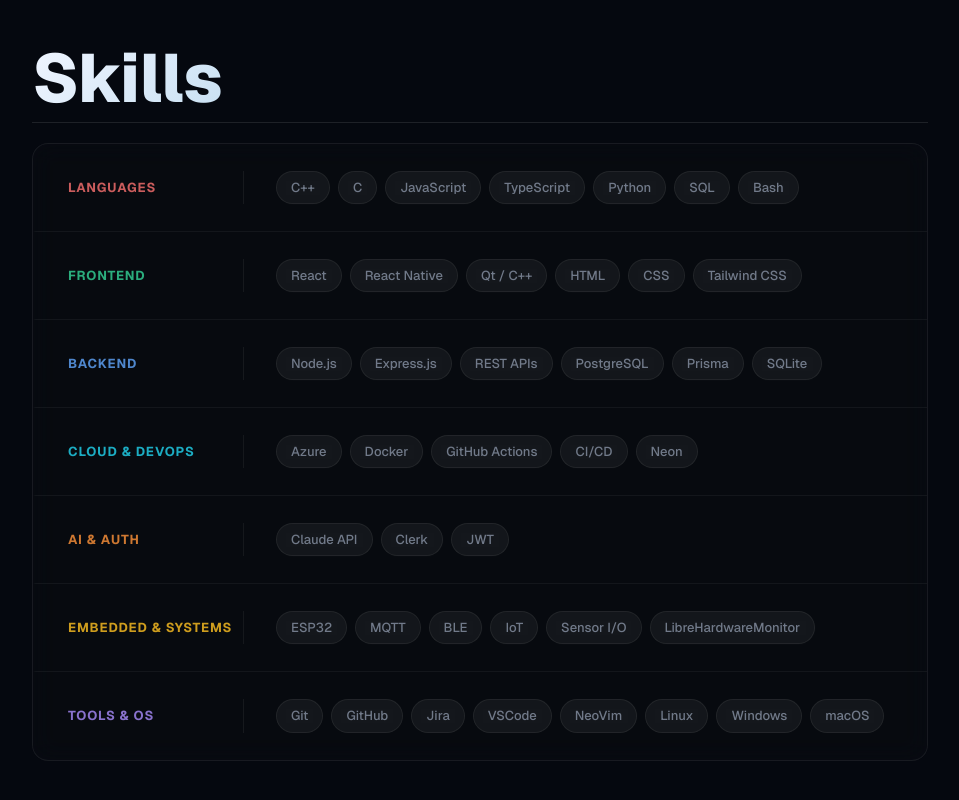
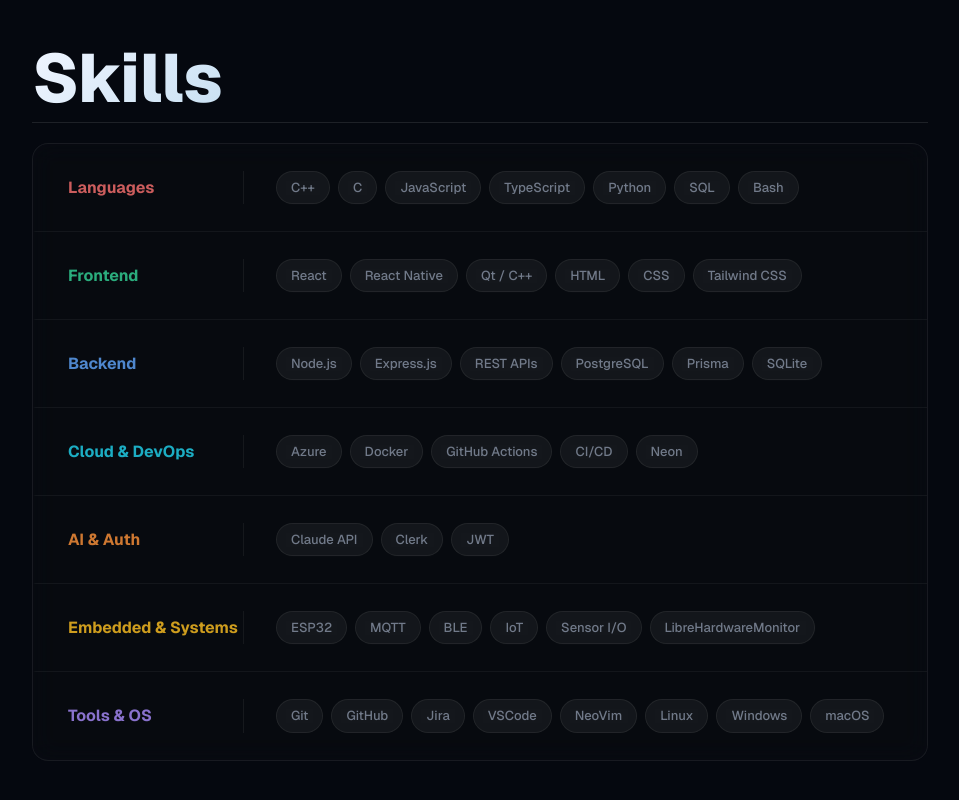
Before and after one commit to pearcepackman/PersonalWebsite, a React (Vite) app: page / in a window 1280 px wide. Shown: the part 1526-2326 px from the top of the page, without its empty margins (160-1119 px from the left). Built offline with nearby package versions, Linux system fonts and the light colour scheme.

Commit message:
Fixed: README and Font

```diff
--- a/src/App.css
+++ b/src/App.css
@@ -264,9 +264,7 @@
   flex-shrink: 0;
   font-family: "Geist";
   font-weight: 700;
-  font-size: 13px;
-  letter-spacing: 0.07em;
-  text-transform: uppercase;
+  font-size: 16px;
 }
 .skillchips {
   flex: 1;
```
Also changed, not shown: 1 other file (tests, documents, lock files or other folders).
